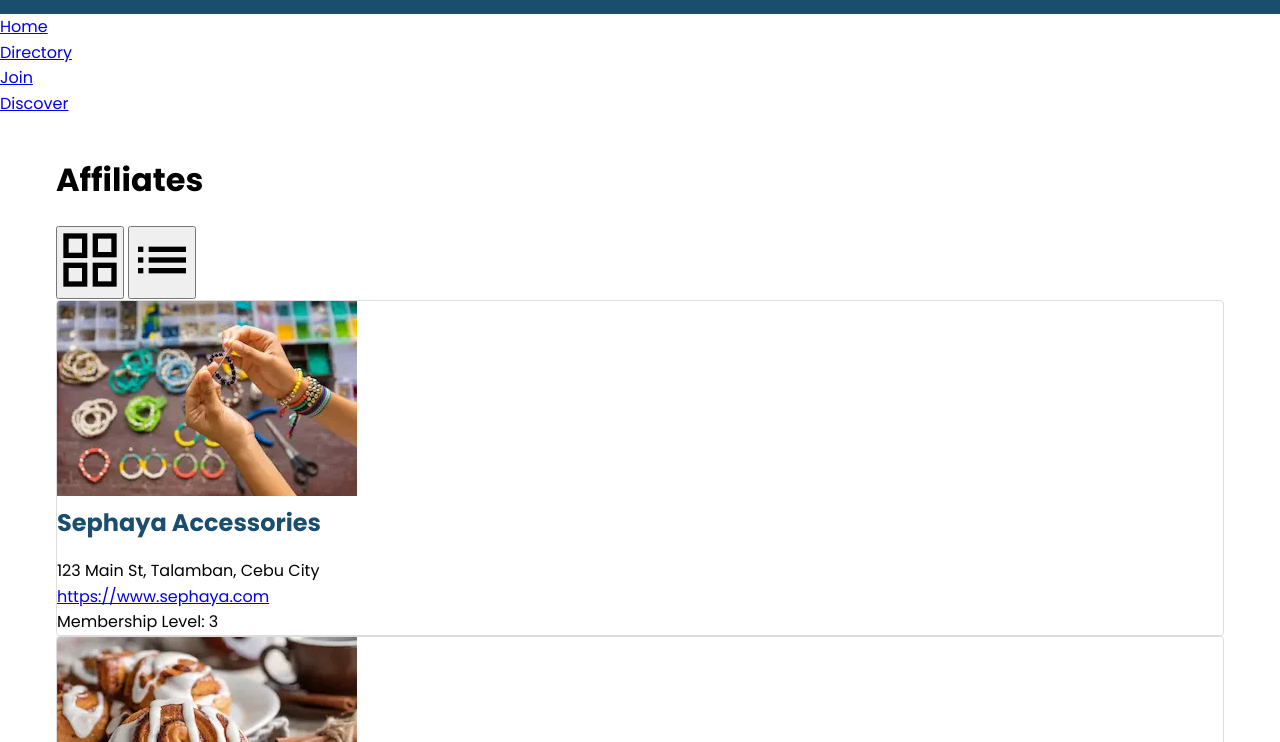
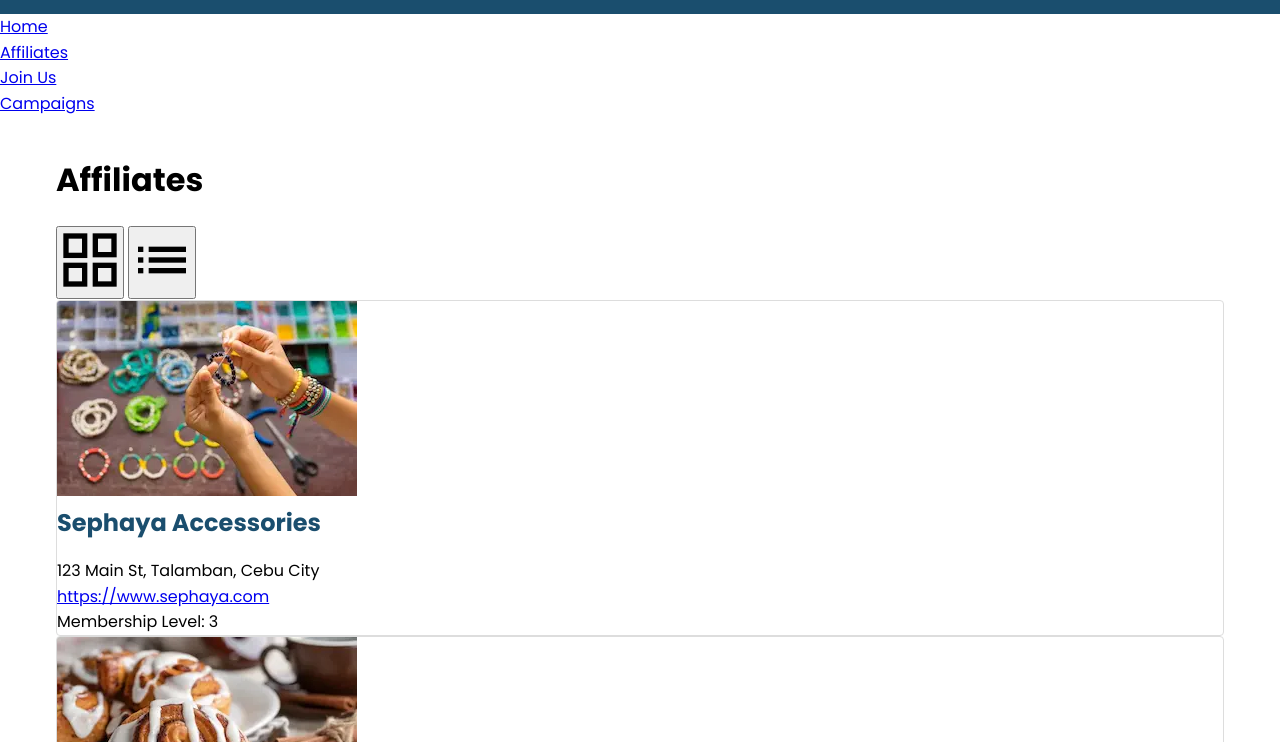
Before and after one commit to jdalmeria-tech/wdd231, a plain HTML site: page project/affiliate.html in a window 1280 px wide. Shown: the part 58-800 px from the top of the page. Drawn offline with Linux system fonts and the light colour scheme; files that its build step writes are made by us from their sources; a script that the page names is missing; files whose address does not match are found by name; a web font is replaced by a local one.

Commit message:
updated the nav titles

```diff
--- a/project/affiliate.html
+++ b/project/affiliate.html
@@ -50,9 +50,9 @@
   <nav id="animateMe">
     <ul class="menuLinks">
       <li><a href="index.html" title="Home" tabindex="0">Home</a></li>
-      <li class="current-menu-item"><a href="#" title="Directory" tabindex="0">Directory</a></li>
-      <li><a href="#" title="Join" tabindex="0">Join</a></li>
-      <li><a href="#" title="Discover" tabindex="0">Discover</a></li>
+      <li class="current-menu-item"><a href="#" title="Affiliates" tabindex="0">Affiliates</a></li>
+      <li><a href="joinus.html" title="Join Us" tabindex="0">Join Us</a></li>
+      <li><a href="campaign.html" title="Campaigns" tabindex="0">Campaigns</a></li>
     </ul>
   </nav>
   <main>
```
Also changed, not shown: project/index.html (+2 -2 lines), project/campaign.html (added).
